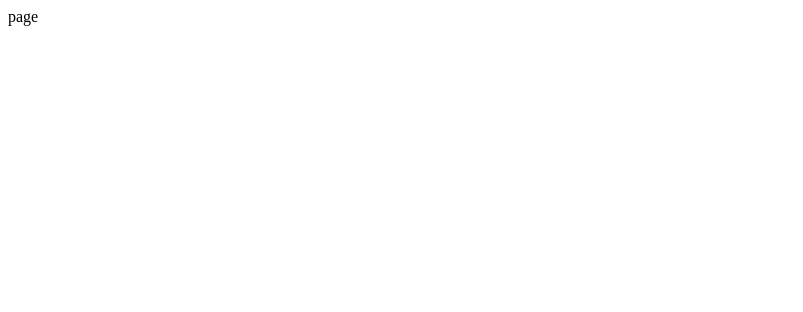
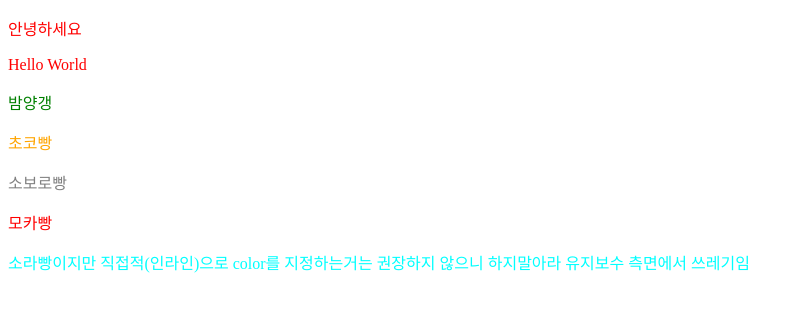
Before and after one commit to leejhyun13/jspage, a plain HTML site: page index.html in a window 1280 px wide. Shown: the whole page, without its empty margins (0-803 px from the left). Drawn offline with Linux system fonts and the light colour scheme.

Commit message:
두번째 커밋

```diff
--- a/index.html
+++ b/index.html
@@ -3,9 +3,26 @@
 <head>
   <meta charset="UTF-8">
   <meta name="viewport" content="width=device-width, initial-scale=1.0">
-  <title>Document</title>
+  <link rel="stylesheet" href="style.css"/>
+  <style>
+    p {color: red;}
+    .a {color: green;}
+  </style>
+  <title>빵</title>
 </head>
 <body>
-  page
+  <p class="text">안녕하세요</p>
+  <p>Hello World</p>
+  <p class="a">밤양갱</p>
+  <p class="b">초코빵</p>
+  <p class="c">소보로빵</p>
+  <p class="d">모카빵</p>
+  <p style="color: cyan">소라빵이지만 직접적(인라인)으로 color를 지정하는거는 권장하지 않으니 하지말아라 유지보수 측면에서 쓰레기임</p>
+
+  <script>
+      console.log('Hi! my name is LeeJHyun');
+      document.getElementsByClassName('c')[0].style.color = 'gray';
+  </script>
 </body>
+  <script src="script.js"></script>
 </html>
--- a/script.js
+++ b/script.js
@@ -0,0 +1 @@
+document.getElementById('d').style.color = 'yellow';
--- a/style.css
+++ b/style.css
@@ -0,0 +1 @@
+.b {color: orange;}
```
Also changed, not shown: 24.04.04.md (added).
